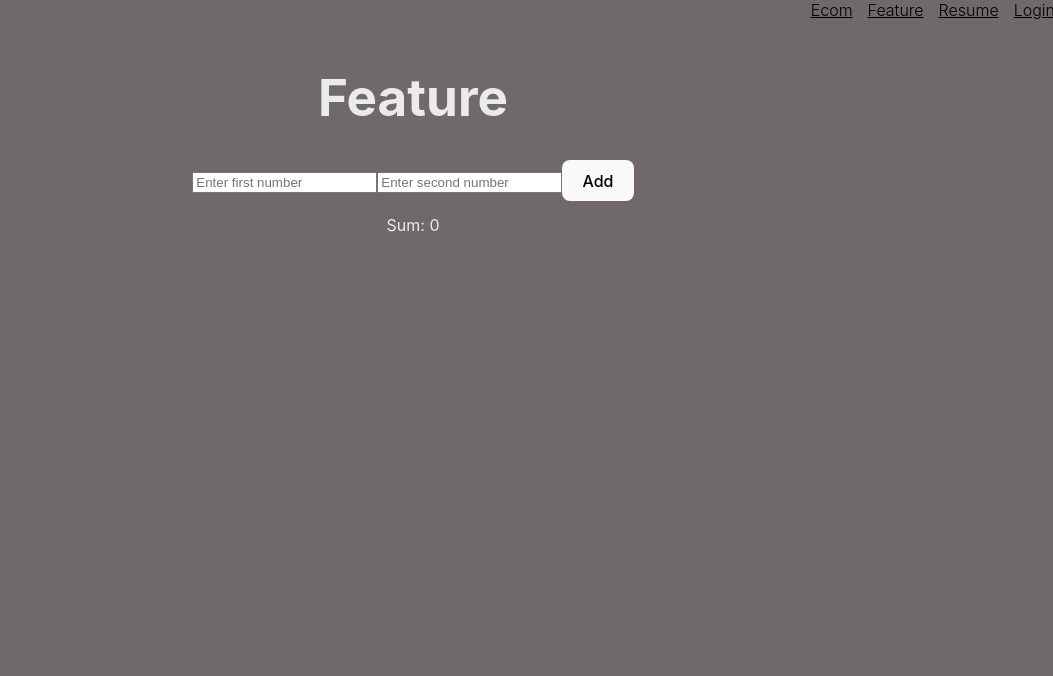
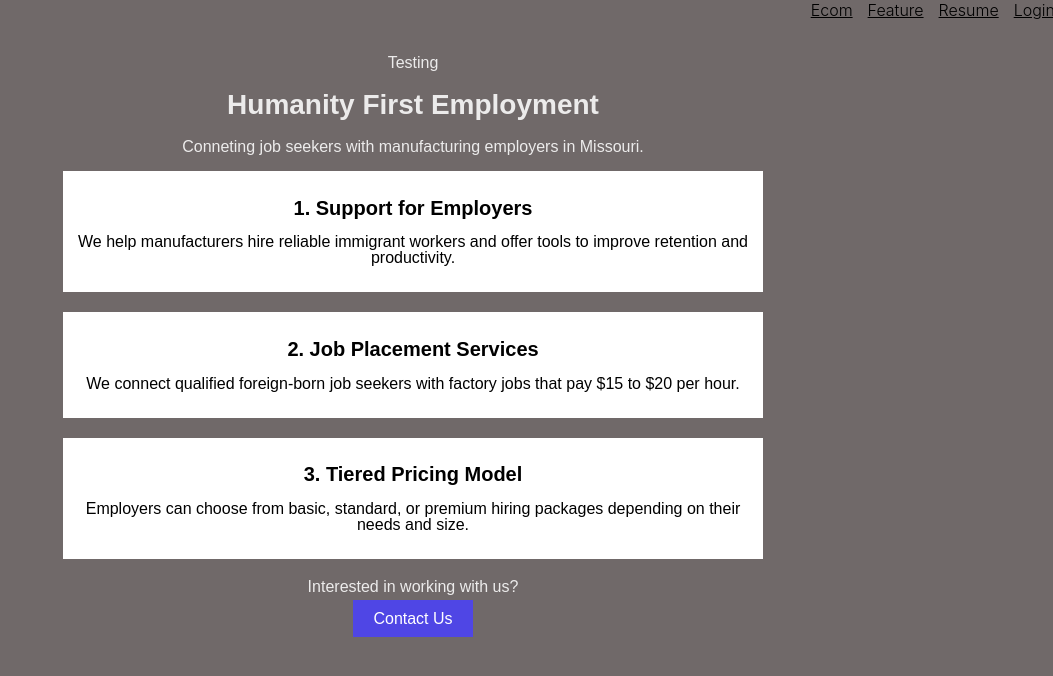
Before and after one commit to Eve9612/jsresume, a React (Vite) app: page /jsresume/Feature in a window 1280 px wide. Shown: the top 676 px of the page, without its empty margins (227-1280 px from the left). Built offline with nearby package versions, Linux system fonts and the light colour scheme.

Commit message:
Created feature

```diff
--- a/src/Components/ProductCard.css
+++ b/src/Components/ProductCard.css
@@ -8,6 +8,7 @@
     text-align: left;
     background: white;
     font-family: 'SF Pro Display, SF Pro Icons, Helvetica Neue, Helvetica, Arial, sans-serif';
+}
 
   .product-image {
     width: 100%;
--- a/src/Pages/Feature/Feature.tsx
+++ b/src/Pages/Feature/Feature.tsx
@@ -1,42 +1,42 @@
-import { useState } from 'react';
+import React from "react";
 
-function Feature() {
-    // Step 2: State for inputs and result
-    const [num1, setNum1] = useState<number>();
-    const [num2, setNum2] = useState<number>();
-    const [sum, setSum] = useState<number>(0);
 
-    // Step 3: Function to add numbers
-    function addNumbers(){
-        const total = Number(num1) + Number(num2); // convert to numbers
-        setSum(total); // store the result
-    };
+const Feature = () => (
 
-    return (
-        <div>
-            <h1>Feature</h1>
+    <div style={{maxWidth: '700px', margin: '0 auto', fontFamily: 'Arial, sans-serif', padding: '20px'}}>Testing
+        <h1 style={{fontSize: '28px', fontWeight: 'bold', textAlign: 'center'}}>Humanity First Employment
+        </h1>
+        <p style={{textAlign: 'center', marginBottom: '30',}}>
+            Conneting job seekers with manufacturing employers in Missouri.
+        </p>
 
-            {/* Step 4: Input fields */}
-            <input
-                type="number"
-                value={num1}
-                onChange={(e) => setNum1(Number(e.target.value))}
-                placeholder="Enter first number"
-            />
-            <input
-                type="number"
-                value={num2}
-                onChange={(e) => setNum2(Number(e.target.value))}
-                placeholder="Enter second number"
-            />
-
-            {/* Button to trigger addition */}
-            <button onClick={addNumbers}>Add</button>
-
-            {/* Display the result */}
-            {sum !== null && <p>Sum: {sum}</p>}
-        </div>
-    );
-}
+        {[
+        {
+            title: "1. Support for Employers",
+            description: "We help manufacturers hire reliable immigrant workers and offer tools to improve retention and productivity."
+         },
+        {
+            title: "2. Job Placement Services",
+            description: "We connect qualified foreign-born job seekers with factory jobs that pay $15 to $20 per hour."
+        },
+        {
+            title: "3. Tiered Pricing Model",
+            description: "Employers can choose from basic, standard, or premium hiring packages depending on their needs and size."
+        }
+            ].map((feature, index) => (
+            <div key={index} style={{ marginBottom: '20px', padding: '10px', backgroundColor: 'white', color: 'black' }}>
+            <h2 style={{ fontSize: '20px' }}>{feature.title}</h2>
+            <p>{feature.description}</p>
+            </div>
+        ))}
+            {/* Call to Action */}
+            <div style={{ textAlign: 'center' }}>
+            <p>Interested in working with us?</p>
+            <a href="/contact" style={{ backgroundColor: '#4f46e5', color: 'white', padding: '10px 20px', textDecoration: 'none' }}>
+            Contact Us
+            </a>
+            </div>
+            </div>
+        );
 
 export default Feature;
```
